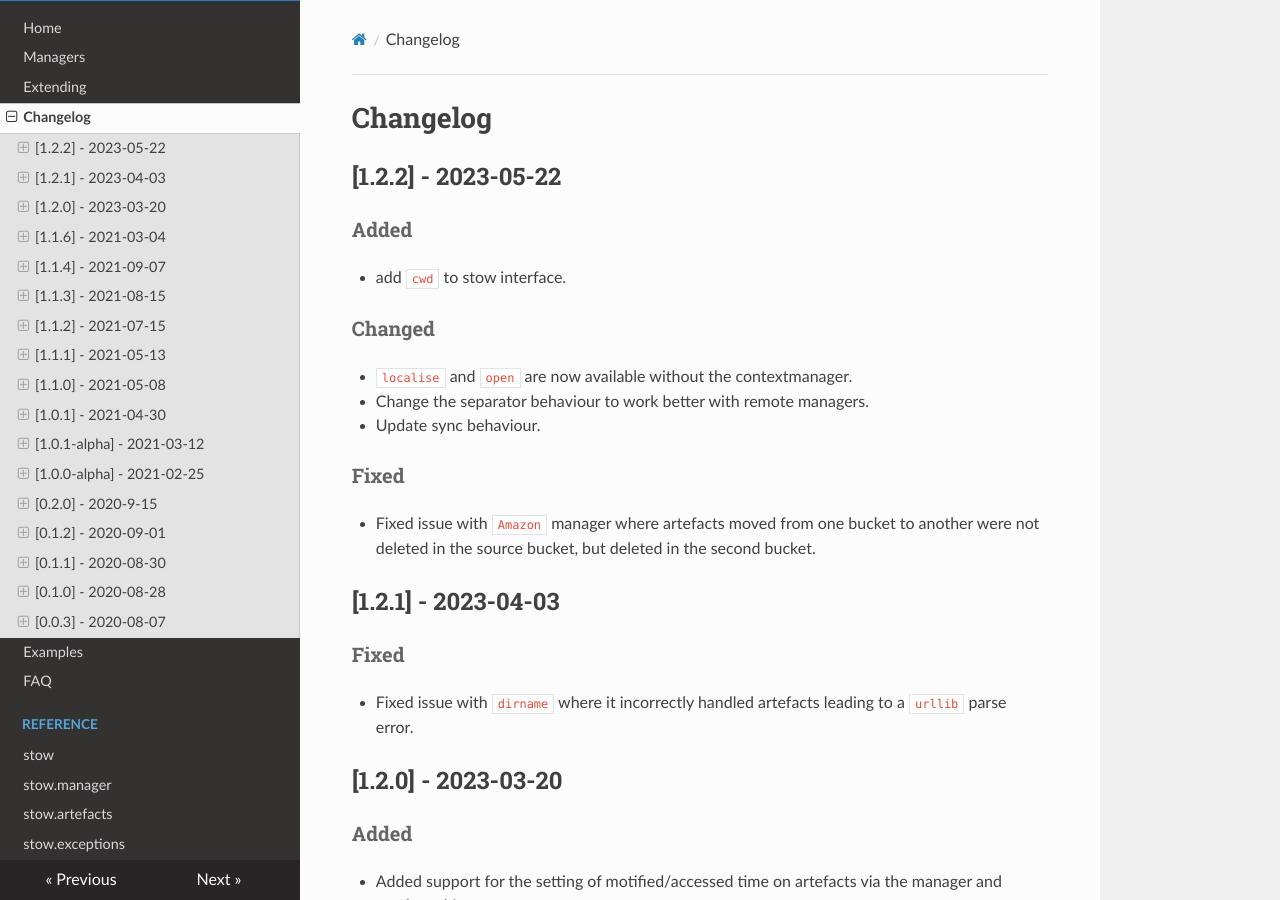
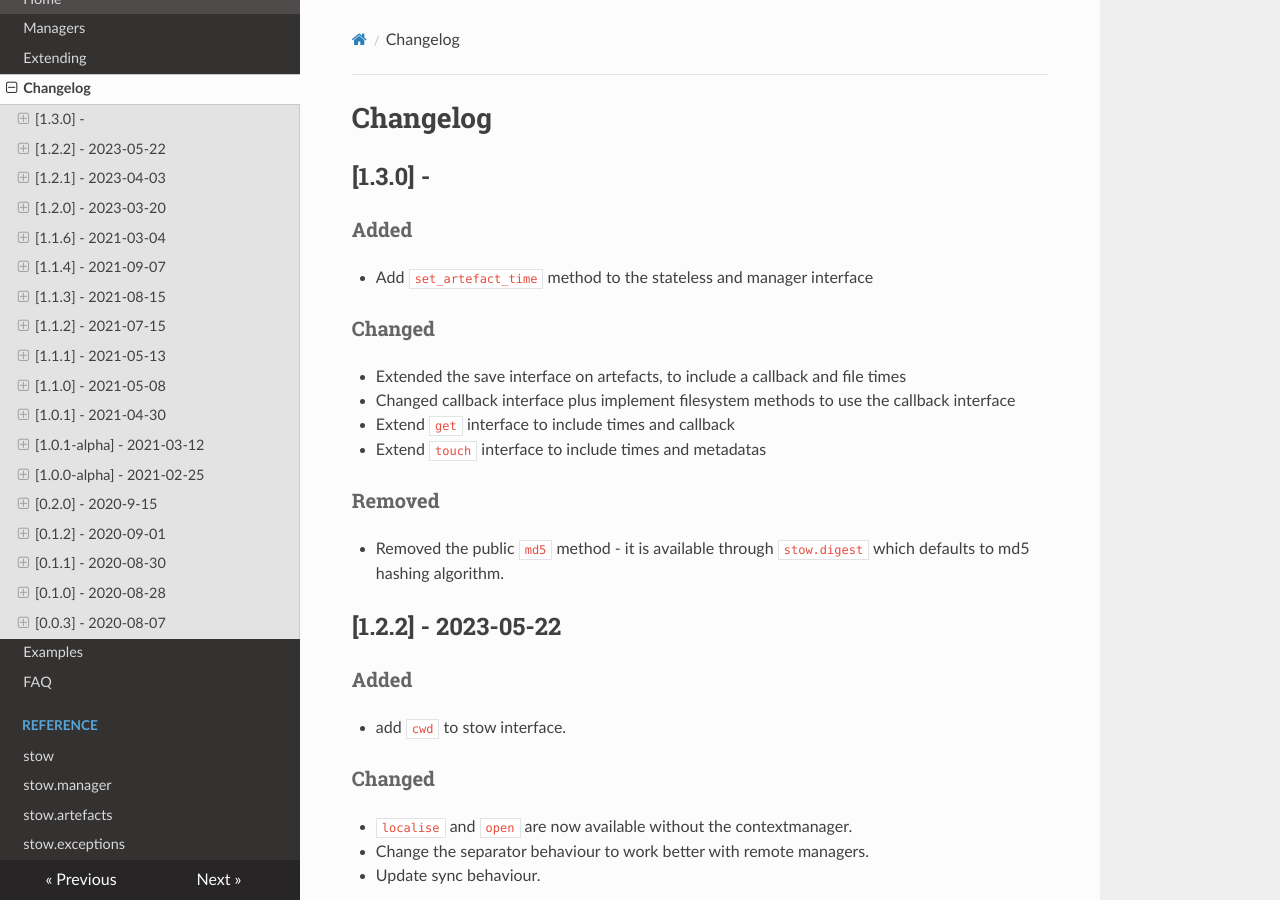
Before and after one commit to Kieran-Bacon/stow, an MkDocs documentation site: the page built from docs/changelog.md, in a window 1280 px wide and 900 px high. Built offline with MkDocs 1.6.1, drawn with Linux system fonts in a browser that asks for light colours; nearby versions of some CDN libraries.

Commit message:
fix callback bugs

```diff
--- a/docs/changelog.md
+++ b/docs/changelog.md
@@ -1,4 +1,21 @@
 # Changelog
+
+## [1.3.0] -
+
+### Added
+
+- Add `set_artefact_time` method to the stateless and manager interface
+
+### Changed
+
+- Extended the save interface on artefacts, to include a callback and file times
+- Changed callback interface plus implement filesystem methods to use the callback interface
+- Extend `get` interface to include times and callback
+- Extend `touch` interface to include times and metadatas
+
+### Removed
+
+- Removed the public `md5` method - it is available through `stow.digest` which defaults to md5 hashing algorithm.
 
 ## [1.2.2] - 2023-05-22
 
```
Also changed, not shown: 2 other files.
